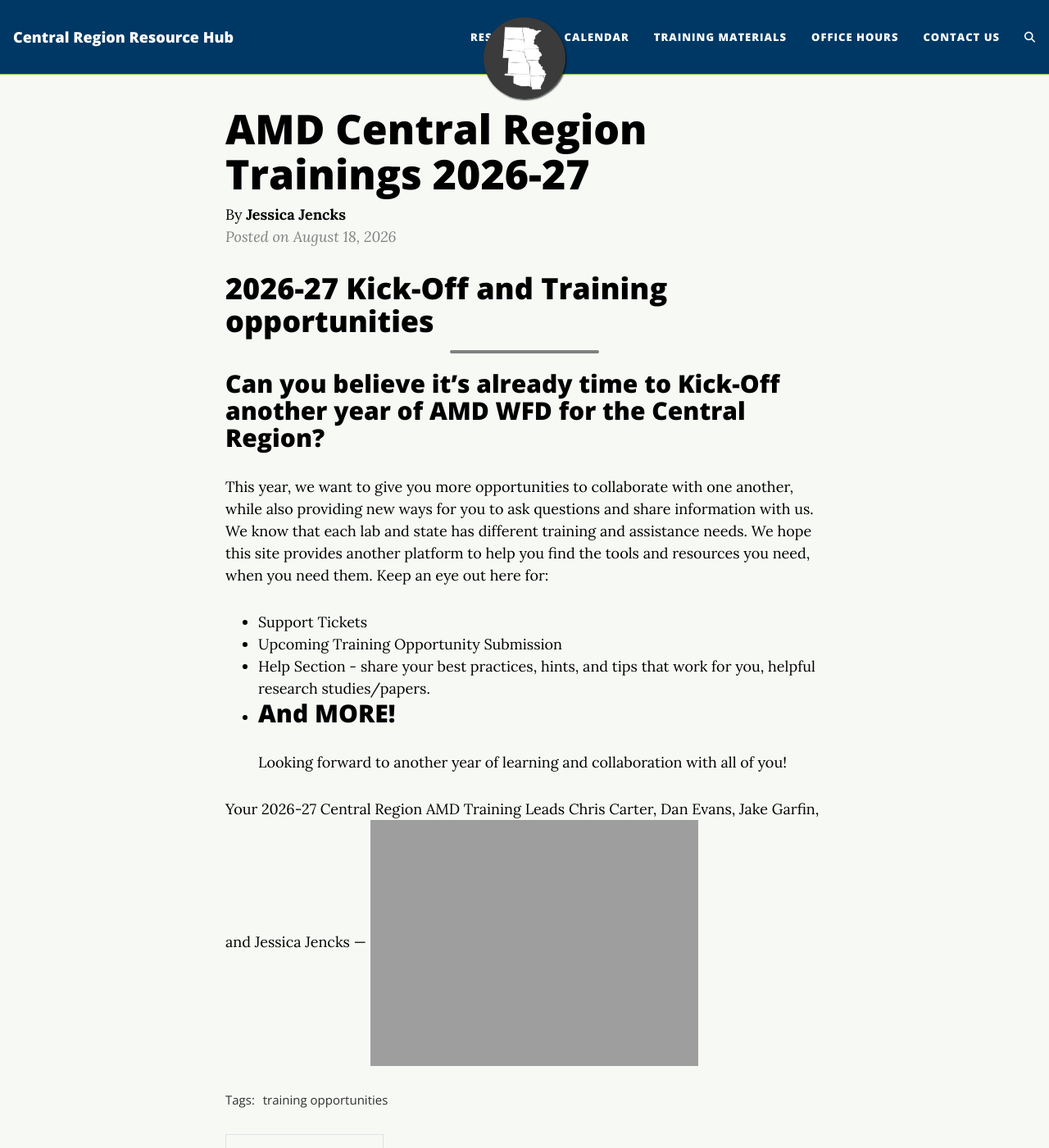
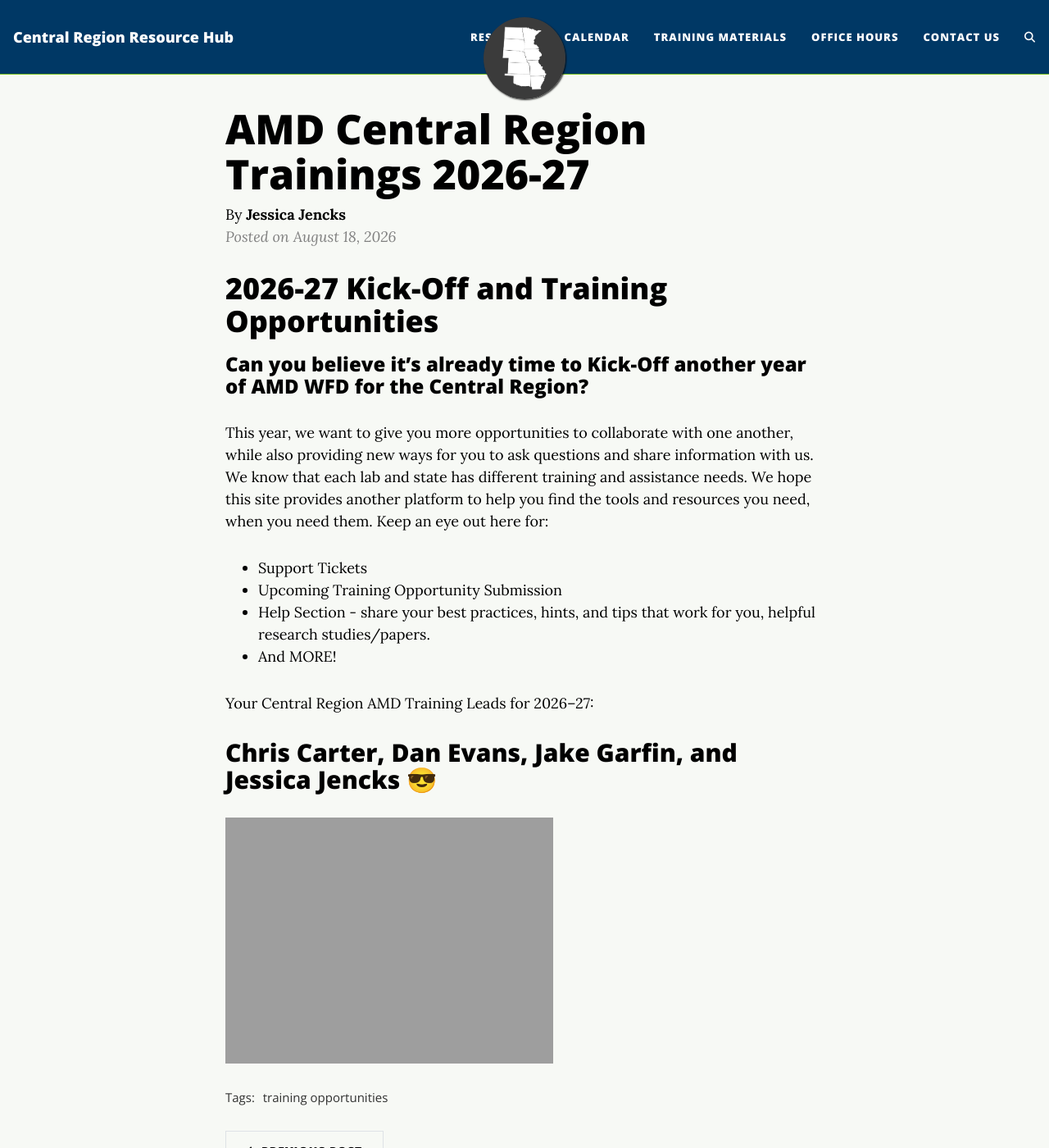
Before and after one commit to StaPH-B/central-region, a Jekyll site: the page built from _posts/2026-08-18-newamdyearkickoff.md, in a window 1280 px wide and 1400 px high. Shown: the whole window at 82% size. Built offline with Jekyll 4.4.1, drawn with Linux system fonts in a browser that asks for light colours; comment, search, counter and statistics services are not loaded.

Commit message:
spacing and cosmetics

```diff
--- a/_posts/2026-08-18-newamdyearkickoff.md
+++ b/_posts/2026-08-18-newamdyearkickoff.md
@@ -4,19 +4,19 @@ title: AMD Central Region Trainings 2026-27
 tags: [training opportunities]
 author: Jessica Jencks
 ---
-# 2026-27 Kick-Off and Training opportunities
----
-## Can you believe it's already time to Kick-Off another year of AMD WFD for the Central Region?
+# 2026-27 Kick-Off and Training Opportunities
+
+### Can you believe it's already time to Kick-Off another year of AMD WFD for the Central Region?
+
 This year, we want to give you more opportunities to collaborate with one another, while also providing new ways for you to ask questions and share information with us. We know that each lab and state has different training and assistance needs. We hope this site provides another platform to help you find the tools and resources you need, when you need them.
 Keep an eye out here for:
  - Support Tickets
  - Upcoming Training Opportunity Submission
  - Help Section - share your best practices, hints, and tips that work for you, helpful research studies/papers.
  - And MORE!
----
-Looking forward to another year of learning and collaboration with all of you!
 
-Your 2026-27 Central Region AMD Training Leads
-Chris Carter, Dan Evans, Jake Garfin, and Jessica Jencks
+Your Central Region AMD Training Leads for 2026–27:
+
+Chris Carter, Dan Evans, Jake Garfin, and Jessica Jencks 😎
 ---
 ![AMD_leads_photo](https://staph-b.github.io/central-region/assets/img/AMD_leads_photo.jpg)
```
